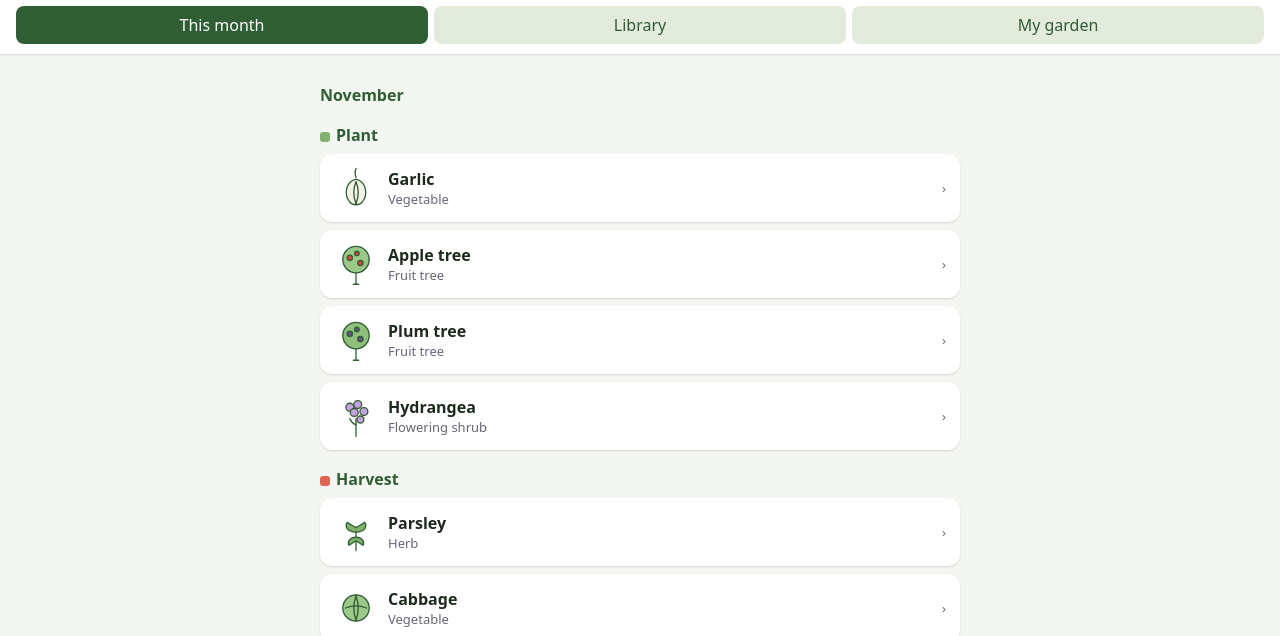
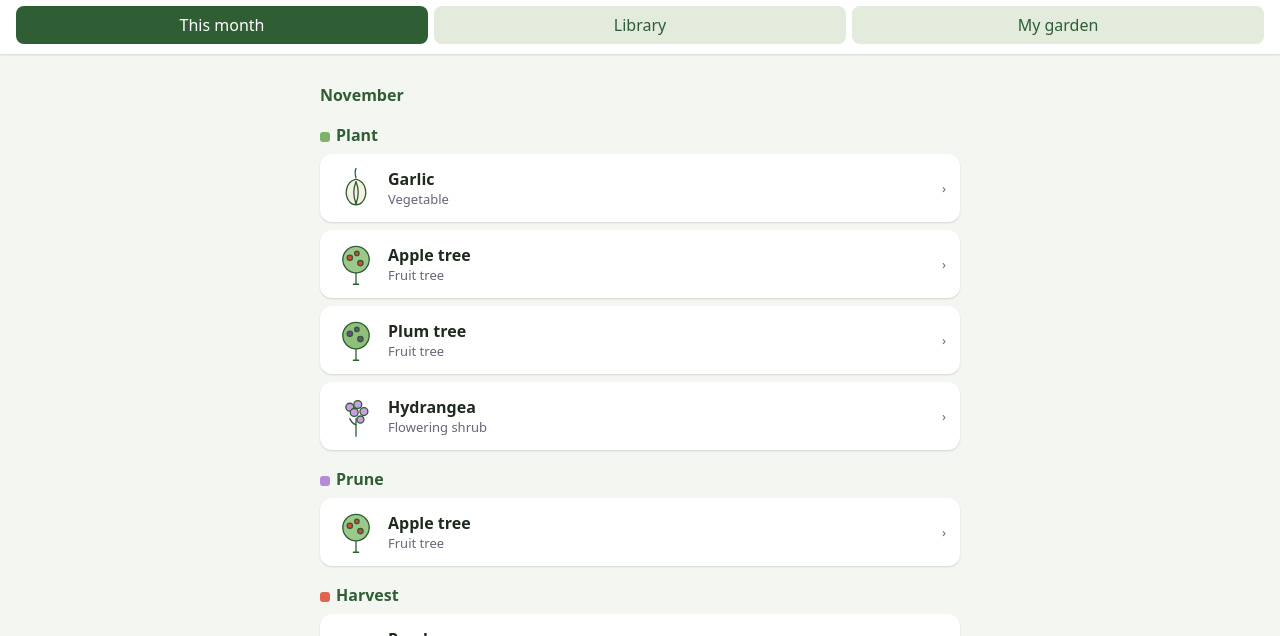
Before and after one commit to gijoem0007-ai/garden-planner, a plain HTML site: page index.html in a window 1280 px wide. Shown: the part 64-700 px from the top of the page. Drawn offline with Linux system fonts and the light colour scheme.

Commit message:
Apple tree: prune window Nov-Mar per RHS guidance
Source: https://www.rhs.org.uk/fruit/apples/winter-pruning (November to early March, dormant season)

Co-Authored-By: Claude Haiku 5.5 <noreply@anthropic.com>
Claude-Session: https://claude.ai/code/session_01PQrXCgwc4FoQMmcaxN9jkh

```diff
--- a/index.html
+++ b/index.html
@@ -118,7 +118,7 @@ const PLANTS = [
   {id:'runner',   name:{en:'Runner bean',th:'ถั่วรันเนอร์'},      group:'veg',   tasks:[['sow',4,5],['plant',6,6],['harvest',7,9]]},
   {id:'peas',     name:{en:'Peas',th:'ถั่วลันเตา'},            group:'veg',   tasks:[['sow',3,6],['harvest',6,8]]},
 
-  {id:'apple',    name:{en:'Apple tree',th:'ต้นแอปเปิ้ล'},       group:'fruit', tasks:[['plant',11,3],['prune',12,3],['harvest',8,10]]},
+  {id:'apple',    name:{en:'Apple tree',th:'ต้นแอปเปิ้ล'},       group:'fruit', tasks:[['plant',11,3],['prune',11,3],['harvest',8,10]]},
   {id:'plum',     name:{en:'Plum tree',th:'ต้นพลัม'},           group:'fruit', tasks:[['plant',11,3],['prune',7,8],['harvest',8,9]]},
 
   {id:'hydrangea',name:{en:'Hydrangea',th:'ไฮเดรนเยีย'},        group:'flower',tasks:[['plant',10,4],['prune',3,4]]}
```
